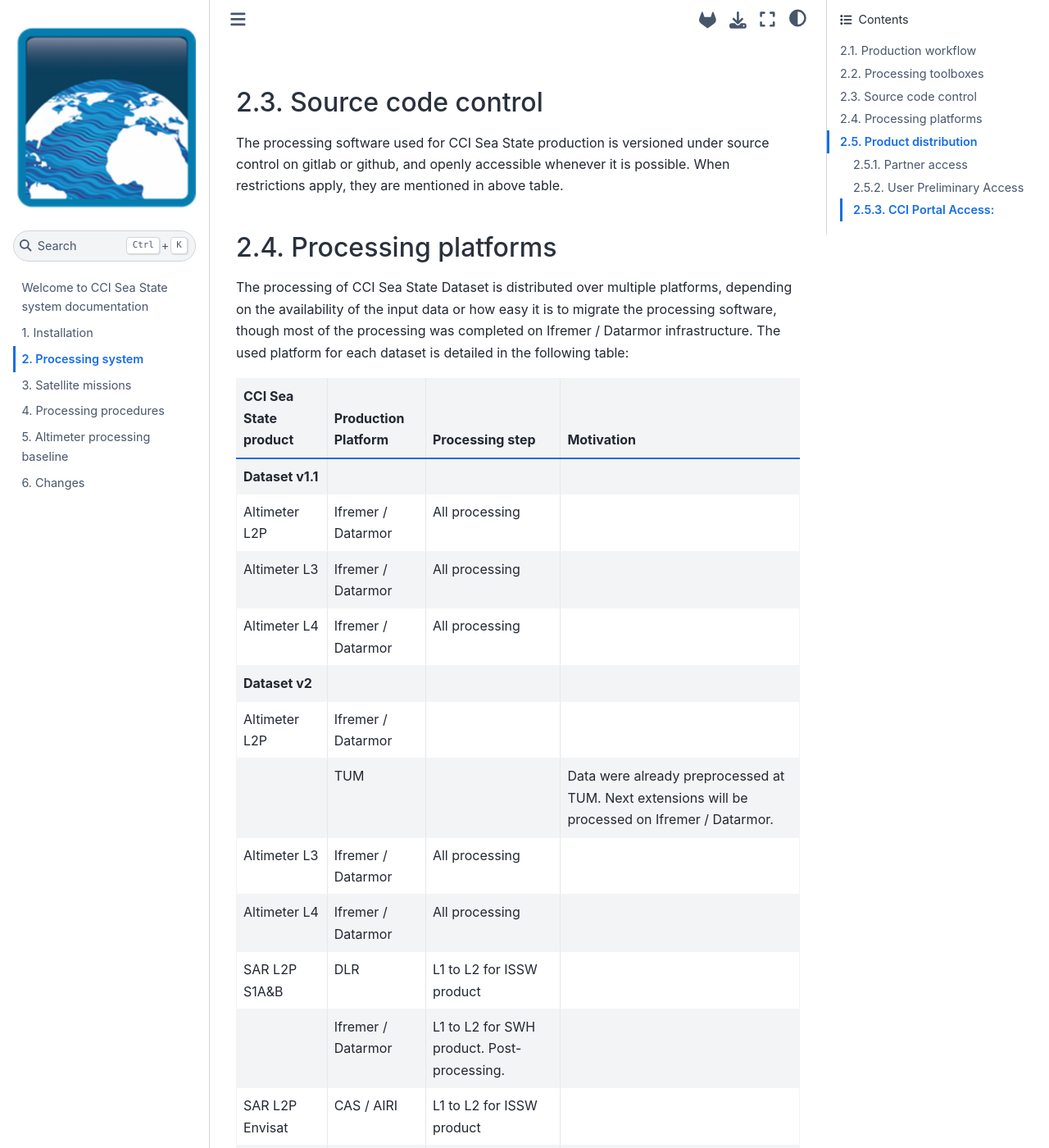
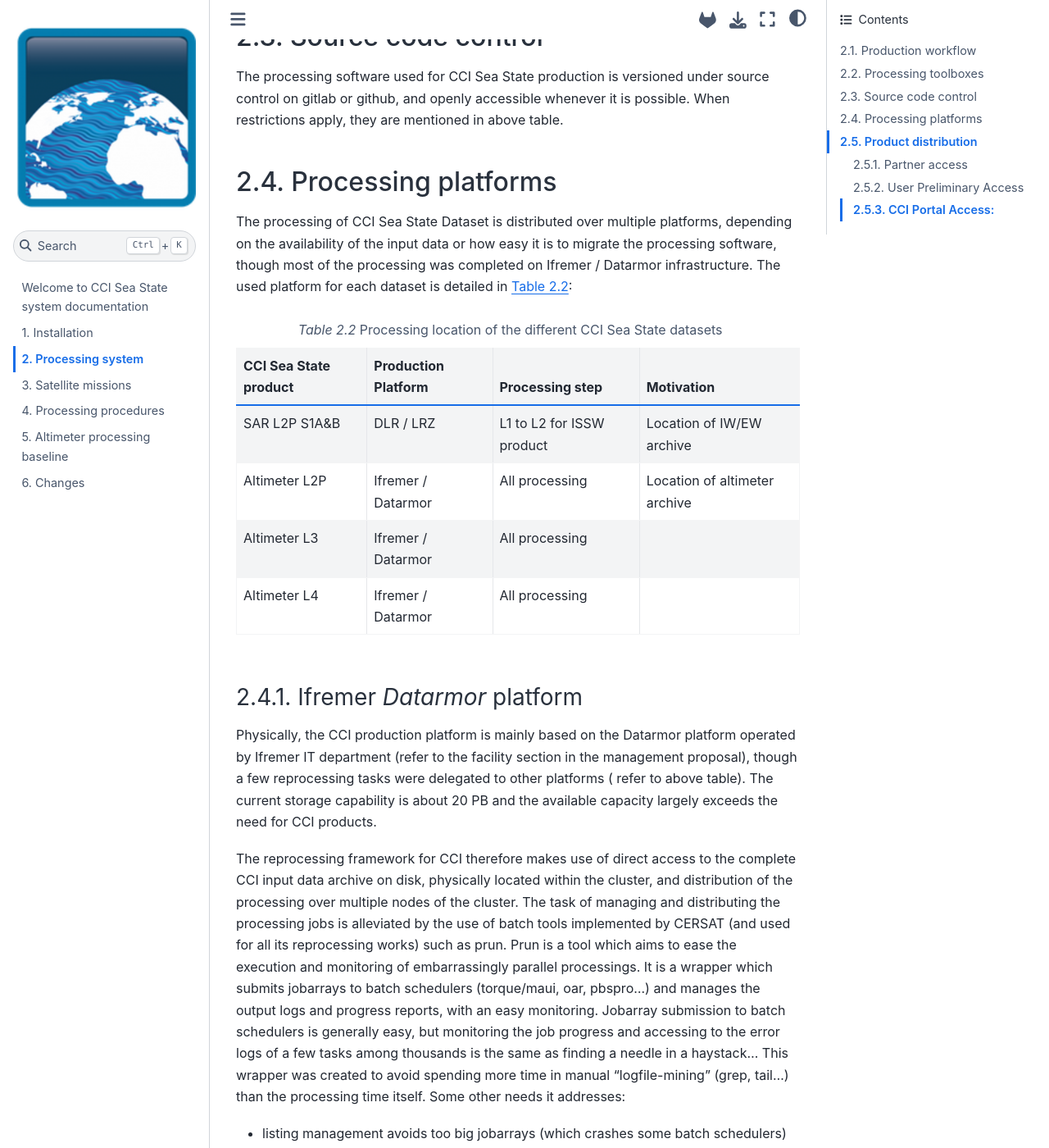
Before and after one commit to umr-lops/cci-seastate-pum, a Jupyter Book: the page built from system.md, in a window 1280 px wide and 1400 px high, scrolled down 5806 px. Shown: the whole window at 82% size. Built offline with Jupyter Book 1.0.4 settings and Sphinx 7.4.7 and the Sphinx Book theme 1.1.4, drawn with Linux system fonts in a browser that asks for light colours; some of the changed text lies outside the part shown.

````diff
--- a/system.md
+++ b/system.md
@@ -134,21 +134,25 @@ covering the different processing functions:
 - estimating the error and uncertainties
 - running the different processing steps in parallel
 
-The different packages used in each layer are referenced in the following
-table, with the corresponding source control repository:
+The different packages used in each layer are referenced in
+{numref}`processing_packages`, with the corresponding source control
+repositories:
 
-| package | source control repository                                                                                       | description                                                                                                         |
-| ------- |-----------------------------------------------------------------------------------------------------------------|---------------------------------------------------------------------------------------------------------------------|
-| cerbere | https://gitlab.ifremer.fr/cerbere/cerbere                                                                       | a python unified data access API to read L1 and ancillary products in various formats                               |
-| ceraux | https://gitlab.ifremer.fr/cerbere/ceraux                                                                        | a python package to colocate with ancillary data such as sea-ice masks, bathymetry, land mask and distance to coast |
-| naiad | https://gitlab.ifremer.fr/naiad/ a python framework to extract cross-overs between different satellite missions |
-| felyx | https://gitlab.ifremer.fr/felyx/ a python framework to extract match-ups between satellite and in situ data     |
-| whales | https://gitlab.ifremer.fr/cciseastate/whales                                                                    | the selected retracker for LRM altimetry missions, written in python                                                |                                              |
-| ceremd | https://gitlab.ifremer.fr/cerbere/ceremd                                                                        | a python package to denoise data using EMD filter                                                                   |
-| quach2020 | https://github.com/agrouaze/sar_hs_nn                                                                           | a python processor to produce the Sentinel-1 SAR SWH L2P                                                            |
-| DLR2020 | https://gitlab.com/dlr-earth-observation-center/cci-sea-state                                                   | a processor to produce the Sentinel-1 SAR ISSP L2P                                                                  |
-| cciseastate | https://gitlab.ifremer.fr/cciseastate/cciseastate                                                               | the python post processing layer to generate full L2P, L3 and L4 products|
-| prun | a python tool to run distributed jobs on a HPC cluster in job array - used for parallel reprocessing.           |
+```{table} Processing packages for the different CCI Sea State datasets
+:name: processing_packages
+
+| package     | source control repository                                     | description                                                                                                         |
+|-------------|---------------------------------------------------------------|---------------------------------------------------------------------------------------------------------------------|
+| cerbere     | https://gitlab.ifremer.fr/cerbere/cerbere                     | a python unified data access API to read L1 and ancillary products in various formats                               |
+| ceraux      | https://gitlab.ifremer.fr/cerbere/ceraux                      | a python package to colocate with ancillary data such as sea-ice masks, bathymetry, land mask and distance to coast |
+| naiad       | https://gitlab.ifremer.fr/naiad/                              | a python framework to extract cross-overs between different satellite missions                                      |
+| felyx       | https://gitlab.ifremer.fr/felyx/                              | a python framework to extract match-ups between satellite and in situ data                                          |
+| whales      | https://gitlab.ifremer.fr/cciseastate/whales                  | the selected retracker for LRM altimetry missions, written in python                                                |                                              |
+| ceremd      | https://gitlab.ifremer.fr/cerbere/ceremd                      | a python package to denoise data using EMD filter                                                                   |
+| DLR         | https://gitlab.com/dlr-earth-observation-center/cci-sea-state | a processor to produce the Sentinel-1 SAR ISSP L2P                                                                  |
+| cciseastate | https://gitlab.ifremer.fr/cciseastate/cciseastate             | the python post processing layer to generate full L2P, L3 and L4 products                                           |
+| prun        |                                                               | a python tool to run distributed jobs on a HPC cluster in job array - used for parallel reprocessing.               |
+```
 
 ## Source code control
 The processing software used for CCI Sea State production is versioned under source
@@ -159,29 +163,18 @@ apply, they are mentioned in above table.
 The processing of CCI Sea State Dataset is distributed over multiple platforms, depending
 on the availability of the input data or how easy it is to migrate the processing software,
 though most of the processing was completed on Ifremer / Datarmor infrastructure. The used
-platform for each dataset is detailed in the following table:
+platform for each dataset is detailed in {numref}`processing_location`:
 
-| CCI Sea State product | Production Platform  | Processing step                            | Motivation                                                                                           |
-|-----------------------|----------------------|--------------------------------------------|------------------------------------------------------------------------------------------------------|
-| **Dataset v1.1**      |
-| Altimeter L2P         | Ifremer / Datarmor   | All processing                             |                                                                                                      |
-| Altimeter L3          | Ifremer / Datarmor   | All processing                             |                                                                                                      |
-| Altimeter L4          | Ifremer / Datarmor   | All processing                             |                                                                                                      |
-| **Dataset v2**        |
-| Altimeter L2P         | Ifremer / Datarmor   |                                            |                                                                                                      |
-|                       | TUM                  |                                            | Data were already preprocessed at TUM. Next extensions will be processed on Ifremer / Datarmor.      |
-| Altimeter L3          | Ifremer / Datarmor   | All processing                             |                                                                                                      |
-| Altimeter L4          | Ifremer / Datarmor   | All processing                             |                                                                                                      |
-| SAR L2P S1A&B         | DLR                  | L1 to L2 for ISSW product                  |                                                                                                      |
-|                       | Ifremer / Datarmor   | L1 to L2 for SWH product. Post-processing. |                                                                                                      |
-| SAR L2P Envisat       | CAS / AIRI           | L1 to L2 for ISSW product                  |                                                                                                      |
-| **Dataset v3**        |
-| Altimeter L2P         | Ifremer / Datarmor   | All processing except S3A                  |                                                                                                      |
-|                       | CNES / HAL           | L1 to L2 S3A                               | High cost to extract the LR-RMC retracker from the whole altimeter processing framework at CNES/CLS. |
-| Altimeter L3          | Ifremer / Datarmor   | All processing                             |                                                                                                      |
-| Altimeter L4          | Ifremer / Datarmor   | All processing                             |                                                                                                      |
+```{table} Processing location of the different CCI Sea State datasets
+:name: processing_location
 
-
+| CCI Sea State product | Production Platform | Processing step | Motivation                    |
+| --------------------- | ------------------- | --------------- |-------------------------------|
+| SAR L2P S1A&B         | DLR / LRZ           | L1 to L2 for ISSW product | Location of IW/EW archive     |
+| Altimeter L2P         | Ifremer / Datarmor  | All processing  | Location of altimeter archive |
+| Altimeter L3          | Ifremer / Datarmor  | All processing  |                               |
+| Altimeter L4          | Ifremer / Datarmor  | All processing  |                               |
+```
 
 ### Ifremer *Datarmor* platform
 
@@ -230,7 +223,17 @@ applications
     infrastructure which is deemed to be sufficient for the CCI Sea State
     requirements.
 
-![Configuration_global_datarmor.png](Configuration_global_datarmor.png)
+![Datarmor cluster for Ifremer processing](Configuration_global_datarmor.png)
+
+### LRZ HPC Linux Cluster (DLR processing)
+DLR uses of the High Performance Computing (HPC) Linux Cluster of
+Leibniz Supercomputing Centre (LRZ). Usage of the LRZ HPC Linux Cluster is
+enabled by framework contract between DLR and LRZ.
+
+![LRZ Cluster for DLR Processing](./images/lrz_cluster.jpg)
+
+Detailed information about the LRZ HPC Linux Cluster can be found here:
+https://doku.lrz.de/linux-cluster-10745672.html
 
 
 ## Product distribution
````
Also changed, not shown: baseline.md (+24 -12 lines), processing.md (+2 -2 lines).
